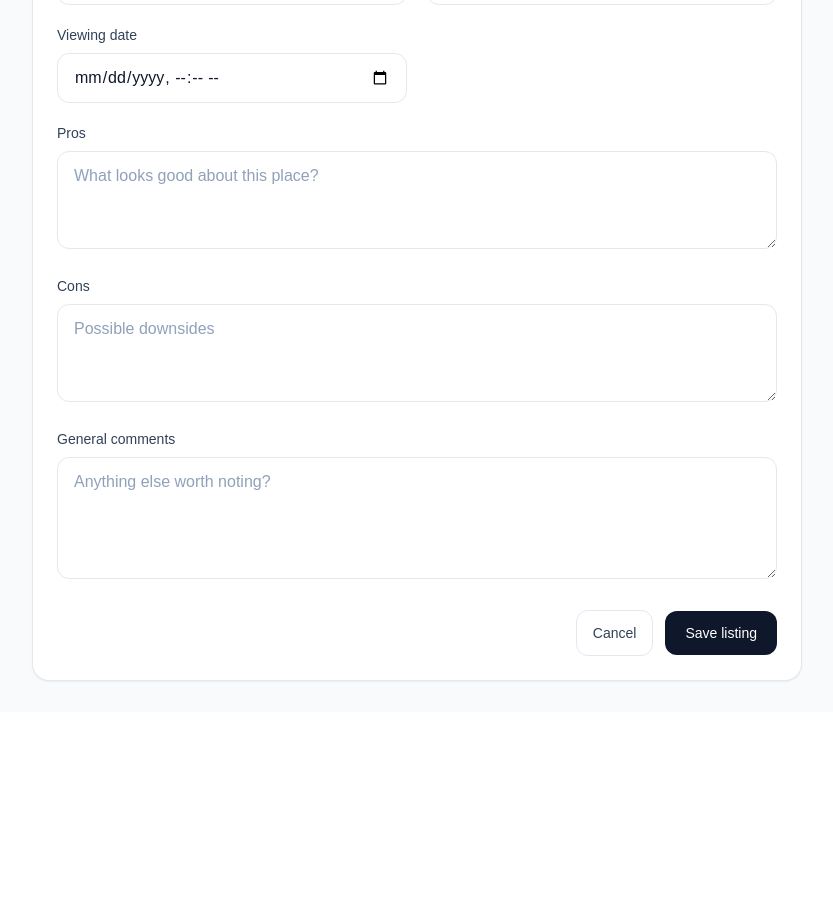
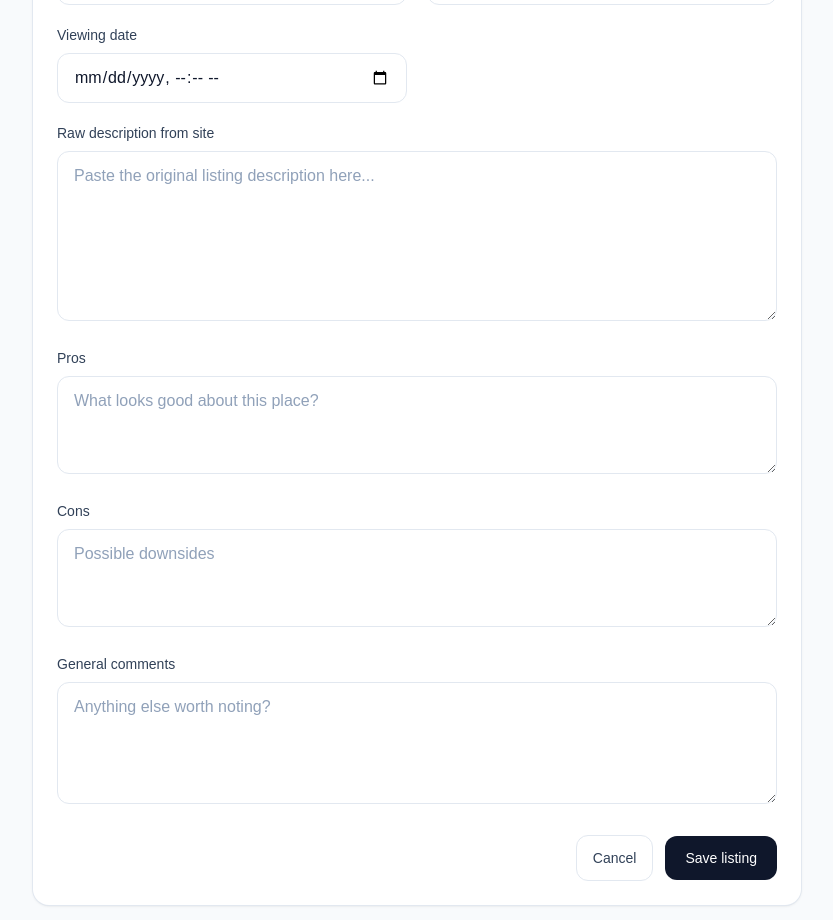
Before and after one commit to zhisniacova/vancouver-rental-tracker, a Next.js app: page /add-listing in a window 1280 px wide. Shown: the part 1520-2440 px from the top of the page, without its empty margins (223-1056 px from the left). Before the commit the page ends 2232 px from the top, so only its background shows below. Built offline with nearby package versions, Linux system fonts and the light colour scheme; no server answers; the database is empty.

Commit message:
Added raw description field

```diff
--- a/app/listing/[id]/page.tsx
+++ b/app/listing/[id]/page.tsx
@@ -264,6 +264,13 @@ export default async function ListingDetailsPage({ params }: ListingPageProps) {
 
               <div className="space-y-4">
                 <div>
+                  <p className="mb-1 text-sm text-slate-400">Raw description from site</p>
+                  <p className="whitespace-pre-wrap rounded-xl bg-slate-50 p-3 text-slate-700">
+                    {listing.raw_description || "No raw description saved yet."}
+                  </p>
+                </div>
+
+                <div>
                   <p className="mb-1 text-sm text-slate-400">Pros</p>
                   <p className="rounded-xl bg-slate-50 p-3 text-slate-700">
                     {listing.pros || "No pros added yet."}
--- a/components/ListingForm.tsx
+++ b/components/ListingForm.tsx
@@ -41,6 +41,7 @@ type ListingFormData = {
   pros: string;
   cons: string;
   comments: string;
+  rawDescription: string;
   imageUrl: string;
 };
 
@@ -69,6 +70,7 @@ type ExistingListing = {
   pros: string | null;
   cons: string | null;
   comments: string | null;
+  raw_description: string | null;
   cover_image_url?: string | null;
 };
 
@@ -108,6 +110,7 @@ function getInitialFormData(
       pros: "",
       cons: "",
       comments: "",
+      rawDescription: "",
       imageUrl: "",
     };
   }
@@ -138,6 +141,7 @@ function getInitialFormData(
     pros: existingListing.pros || "",
     cons: existingListing.cons || "",
     comments: existingListing.comments || "",
+    rawDescription: existingListing.raw_description || "",
     imageUrl: existingListing.cover_image_url || "",
   };
 }
@@ -252,6 +256,7 @@ export default function ListingForm({ existingListing }: Props) {
         pros: formData.pros || null,
         cons: formData.cons || null,
         comments: formData.comments || null,
+        raw_description: formData.rawDescription || null,
         cover_image_url: coverImageUrl,
       };
 
@@ -671,6 +676,20 @@ export default function ListingForm({ existingListing }: Props) {
 
         <div className="md:col-span-2">
           <label className="mb-2 block text-sm font-medium text-slate-700">
+            Raw description from site
+          </label>
+          <textarea
+            name="rawDescription"
+            rows={6}
+            value={formData.rawDescription}
+            onChange={handleChange}
+            placeholder="Paste the original listing description here..."
+            className={fieldClassName}
+          />
+        </div>
+
+        <div className="md:col-span-2">
+          <label className="mb-2 block text-sm font-medium text-slate-700">
             Pros
           </label>
           <textarea
```
